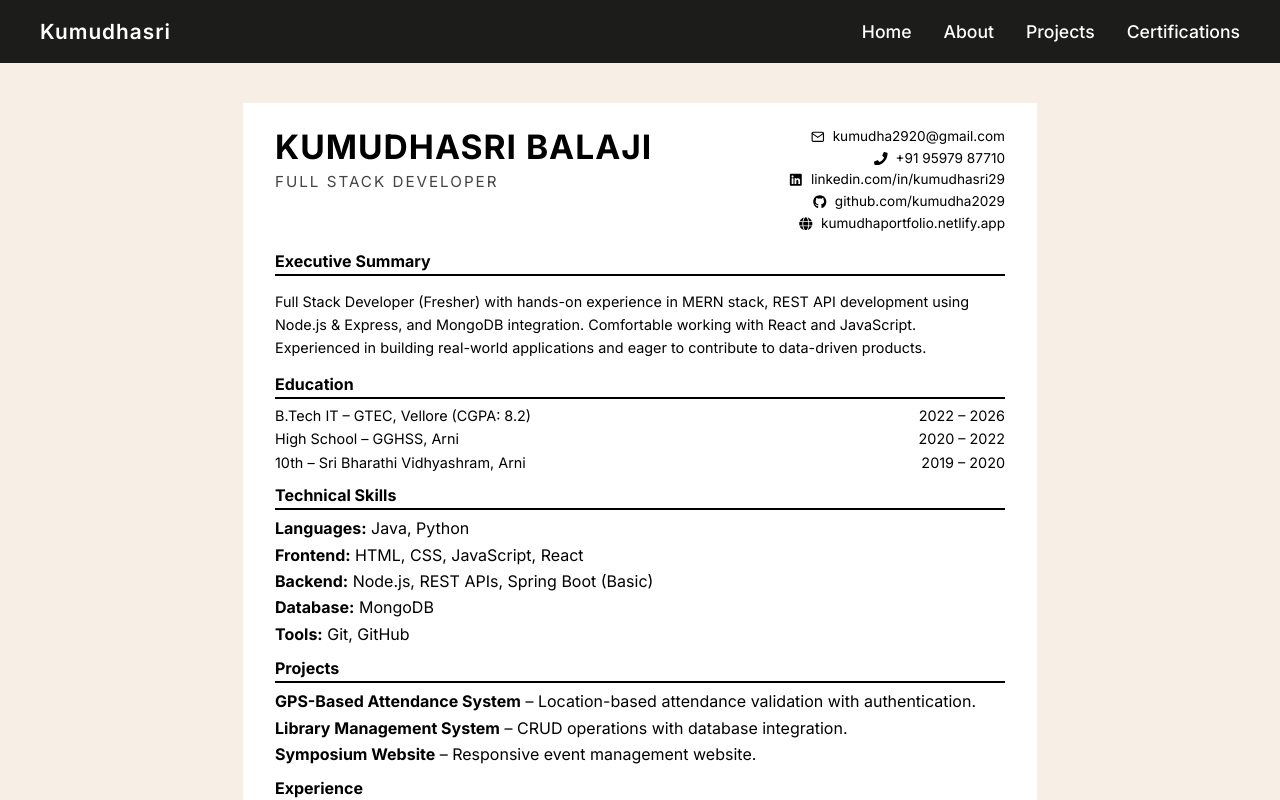
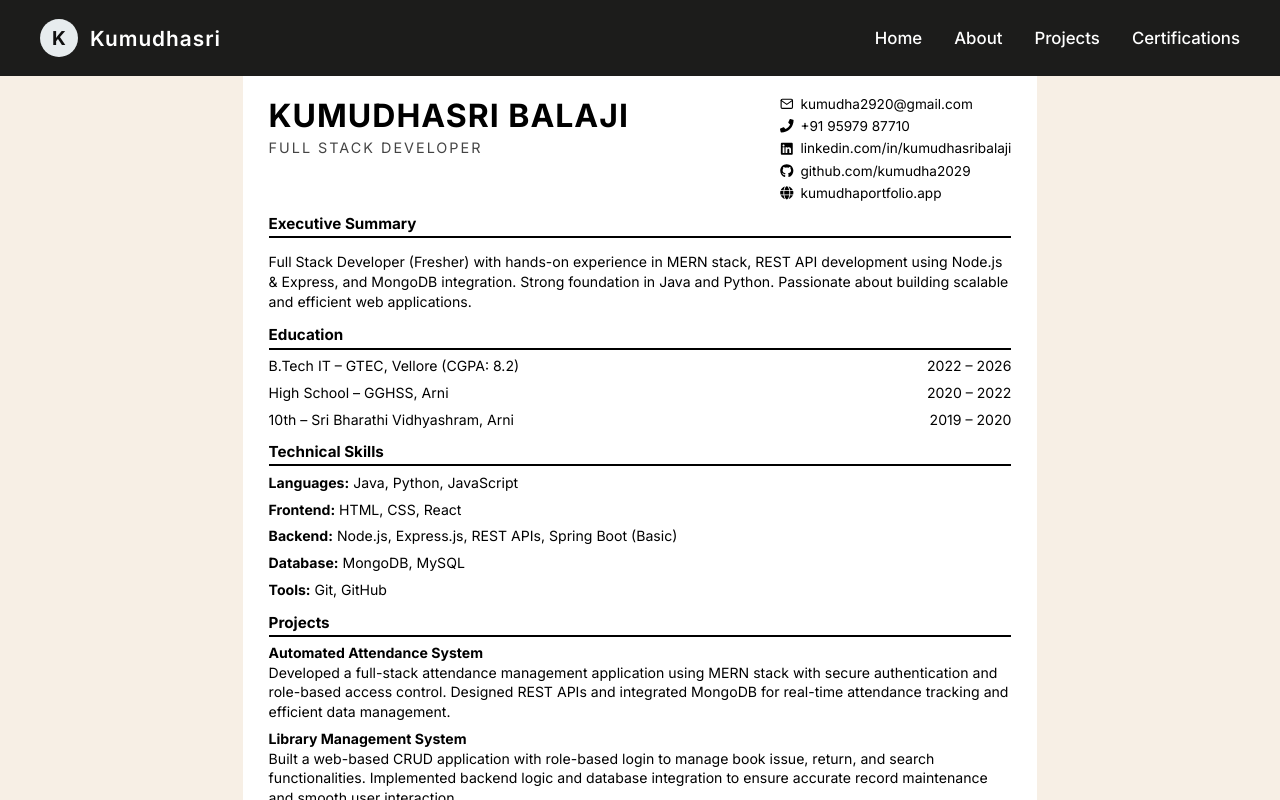
Before and after one commit to kumudha2029/Portfolio, a React (Vite) app: page /Resume in a window 1280 px wide. Shown: the top 800 px of the page. Built offline with nearby package versions, Linux system fonts and the light colour scheme.

Commit message:
FINAL HOSE

```diff
--- a/src/components/Certifications.jsx
+++ b/src/components/Certifications.jsx
@@ -111,7 +111,7 @@ function Certificates() {
             <Title>Full Stack Web Development Internship</Title>
             <Org>EDU TANTR Ventures Pvt. Ltd. – July 2025</Org>
 
-            <ViewButton href="/EduTantr.pdf" target="_blank" rel="noopener noreferrer">
+            <ViewButton href="/EduTantr.png" target="_blank" rel="noopener noreferrer">
               View Certificate <FaExternalLinkAlt />
             </ViewButton>
           </Content>
--- a/src/components/Navbar.jsx
+++ b/src/components/Navbar.jsx
@@ -17,9 +17,28 @@ const NavBarContainer = styled.nav`
   align-items: center;
 `;
 
-/* ---------- LOGO ---------- */
+/* ---------- LOGO SECTION ---------- */
 
-const Logo = styled.h2`
+const LogoWrapper = styled.div`
+  display: flex;
+  align-items: center;
+  gap: 12px;
+`;
+
+const LogoCircle = styled.div`
+  width: 38px;
+  height: 38px;
+  border-radius: 50%;
+  background: #e7ecee;
+  display: flex;
+  align-items: center;
+  justify-content: center;
+  color: #101010;
+  font-weight: bold;
+  font-size: 1.2rem;
+`;
+
+const LogoText = styled.h2`
   color: white;
   margin: 0;
   font-size: 1.3rem;
@@ -58,7 +77,7 @@ const StyledLink = styled(NavLink)`
   color: #ffffff;
   text-decoration: none;
   font-weight: 500;
-  font-size: 1.1rem;
+  font-size: 1.05rem;
   position: relative;
   transition: 0.3s ease;
 
@@ -108,12 +127,19 @@ function Navbar() {
 
   return (
     <NavBarContainer>
-      <Logo>Kumudhasri</Logo>
 
+      {/* Logo Section */}
+      <LogoWrapper>
+        <LogoCircle>K</LogoCircle>
+        <LogoText>Kumudhasri</LogoText>
+      </LogoWrapper>
+
+      {/* Mobile Menu Icon */}
       <MenuIcon onClick={() => setOpen(!open)}>
         {open ? <FaTimes /> : <FaBars />}
       </MenuIcon>
 
+      {/* Navigation Links */}
       <NavList open={open}>
         <NavItem>
           <StyledLink to="/Home" onClick={() => setOpen(false)}>
@@ -139,6 +165,7 @@ function Navbar() {
           </StyledLink>
         </NavItem>
       </NavList>
+
     </NavBarContainer>
   );
 }
--- a/src/components/Resume.jsx
+++ b/src/components/Resume.jsx
@@ -8,9 +8,8 @@ import html2pdf from "html2pdf.js";
 
 const Container = styled.div`
   width: 794px;
-  min-height: 1123px;
-  margin: 40px auto;
-  padding: 1.4rem 2rem;
+  margin: 0 auto;
+  padding: 1.2rem 1.6rem;
   background: #ffffff;
   color: #000;
   box-sizing: border-box;
@@ -23,34 +22,40 @@ const Header = styled.header`
   display: flex;
   justify-content: space-between;
   align-items: flex-start;
-  margin-bottom: 1rem;
+  margin-bottom: 0.8rem;
 `;
 
 const Name = styled.h1`
-  font-size: 2.1rem;
+  font-size: 2rem;
   margin: 0;
   letter-spacing: 1px;
 `;
 
 const SubHeader = styled.p`
-  font-size: 0.95rem;
+  font-size: 0.9rem;
   margin-top: 0.3rem;
   letter-spacing: 2px;
   text-transform: uppercase;
   color: #444;
 `;
 
+/* ===== Contact Section ===== */
+
 const ContactBlock = styled.div`
-  text-align: right;
+  display: grid;
+  grid-template-columns: 1fr;
+  gap: 0.4rem;
   font-size: 0.85rem;
-  line-height: 1.6;
+
+  svg {
+    font-size: 0.85rem;
+  }
 `;
 
 const ContactLine = styled.div`
   display: flex;
   align-items: center;
-  justify-content: flex-end;
-  gap: 0.5rem;
+  gap: 0.4rem;
 `;
 
 const ContactLink = styled.a`
@@ -61,14 +66,14 @@ const ContactLink = styled.a`
 /* ===== Sections ===== */
 
 const Section = styled.section`
-  margin-top: 0.9rem;
+  margin-top: 0.6rem;
 `;
 
 const SectionTitle = styled.h2`
-  font-size: 1rem;
+  font-size: 0.95rem;
   border-bottom: 2px solid #000;
   padding-bottom: 0.2rem;
-  margin-bottom: 0.5rem;
+  margin-bottom: 0.4rem;
 `;
 
 const List = styled.ul`
@@ -78,13 +83,15 @@ const List = styled.ul`
 `;
 
 const ListItem = styled.li`
-  margin-bottom: 0.4rem;
+  margin-bottom: 0.45rem;
+  font-size: 0.88rem;
+  line-height: 1.4;
 `;
 
 const EduRow = styled.div`
   display: flex;
   justify-content: space-between;
-  font-size: 0.9rem;
+  font-size: 0.88rem;
 `;
 
 /* ===== Download Button ===== */
@@ -99,7 +106,7 @@ const DownloadButton = styled.button`
   color: #fff;
   border: none;
   padding: 10px 22px;
-  font-size: 0.95rem;
+  font-size: 0.9rem;
   border-radius: 6px;
   cursor: pointer;
   transition: 0.3s;
@@ -120,7 +127,7 @@ const Resume = () => {
       margin: 0,
       filename: "Kumudhasri_Resume.pdf",
       image: { type: "jpeg", quality: 1 },
-      html2canvas: { scale: 2 },
+      html2canvas: { scale: 1 },
       jsPDF: { unit: "pt", format: "a4", orientation: "portrait" }
     };
 
@@ -138,6 +145,7 @@ const Resume = () => {
           </div>
 
           <ContactBlock>
+
             <ContactLine>
               <FiMail />
               <ContactLink href="mailto:kumudha2920@gmail.com">
@@ -154,36 +162,53 @@ const Resume = () => {
 
             <ContactLine>
               <FaLinkedin />
-              <ContactLink href="https://linkedin.com/in/kumudhasri29">
-                linkedin.com/in/kumudhasri29
+              <ContactLink
+                href="https://www.linkedin.com/in/kumudhasribalaji/"
+                target="_blank"
+                rel="noopener noreferrer"
+              >
+                linkedin.com/in/kumudhasribalaji
               </ContactLink>
             </ContactLine>
 
             <ContactLine>
               <FaGithub />
-              <ContactLink href="https://github.com/kumudha2029">
+              <ContactLink
+                href="https://github.com/kumudha2029"
+                target="_blank"
+                rel="noopener noreferrer"
+              >
                 github.com/kumudha2029
               </ContactLink>
             </ContactLine>
 
             <ContactLine>
               <FaGlobe />
-              <ContactLink href="https://kumudhabalajiportfoliio.netlify.app/">
-                kumudhaportfolio.netlify.app
+              <ContactLink
+                href="https://portfolio-kumudhasris-projects.vercel.app/"
+                target="_blank"
+                rel="noopener noreferrer"
+              >
+                kumudhaportfolio.app
               </ContactLink>
             </ContactLine>
+
           </ContactBlock>
         </Header>
 
+        {/* Executive Summary */}
+
         <Section>
           <SectionTitle>Executive Summary</SectionTitle>
-          <p style={{ fontSize: "0.9rem", lineHeight: "1.6" }}>
+          <p style={{ fontSize: "0.88rem", lineHeight: "1.4" }}>
             Full Stack Developer (Fresher) with hands-on experience in MERN stack,
             REST API development using Node.js & Express, and MongoDB integration.
-            Comfortable working with React and JavaScript. Experienced in building
-            real-world applications and eager to contribute to data-driven products.
+            Strong foundation in Java and Python. Passionate about building
+            scalable and efficient web applications.
           </p>
         </Section>
+
+        {/* Education */}
 
         <Section>
           <SectionTitle>Education</SectionTitle>
@@ -194,12 +219,14 @@ const Resume = () => {
                 <span>2022 – 2026</span>
               </EduRow>
             </ListItem>
+
             <ListItem>
               <EduRow>
                 <span>High School – GGHSS, Arni</span>
                 <span>2020 – 2022</span>
               </EduRow>
             </ListItem>
+
             <ListItem>
               <EduRow>
                 <span>10th – Sri Bharathi Vidhyashram, Arni</span>
@@ -209,47 +236,68 @@ const Resume = () => {
           </List>
         </Section>
 
+        {/* Technical Skills */}
+
         <Section>
           <SectionTitle>Technical Skills</SectionTitle>
           <List>
-            <ListItem><strong>Languages:</strong> Java, Python</ListItem>
-            <ListItem><strong>Frontend:</strong> HTML, CSS, JavaScript, React</ListItem>
-            <ListItem><strong>Backend:</strong> Node.js, REST APIs, Spring Boot (Basic)</ListItem>
-            <ListItem><strong>Database:</strong> MongoDB</ListItem>
+            <ListItem><strong>Languages:</strong> Java, Python, JavaScript</ListItem>
+            <ListItem><strong>Frontend:</strong> HTML, CSS, React</ListItem>
+            <ListItem><strong>Backend:</strong> Node.js, Express.js, REST APIs, Spring Boot (Basic)</ListItem>
+            <ListItem><strong>Database:</strong> MongoDB, MySQL</ListItem>
             <ListItem><strong>Tools:</strong> Git, GitHub</ListItem>
           </List>
         </Section>
 
+        {/* Projects */}
+
+        {/* ===== Projects ===== */}
+
 <Section>
   <SectionTitle>Projects</SectionTitle>
   <List>
+
     <ListItem>
-              <strong>GPS-Based Attendance System</strong> – Location-based attendance validation with authentication.
+      <strong>Automated Attendance System</strong><br/>
+      Developed a full-stack attendance management application using MERN stack with secure authentication and role-based access control.
+      Designed REST APIs and integrated MongoDB for real-time attendance tracking and efficient data management.
     </ListItem>
+
     <ListItem>
-              <strong>Library Management System</strong> – CRUD operations with database integration.
+      <strong>Library Management System</strong><br/>
+      Built a web-based CRUD application with role-based login to manage book issue, return, and search functionalities.
+      Implemented backend logic and database integration to ensure accurate record maintenance and smooth user interaction.
     </ListItem>
+
     <ListItem>
-              <strong>Symposium Website</strong> – Responsive event management website.
+      <strong>Symposium Event Management Website</strong><br/>
+      Created a responsive event registration platform using React with dynamic form handling and validation features.
+      Developed reusable UI components and optimized user experience for seamless event participation.
     </ListItem>
+
   </List>
 </Section>
+
+        {/* Experience */}
 
         <Section>
           <SectionTitle>Experience</SectionTitle>
           <List>
             <ListItem>
-              <strong>Full Stack Web Development Intern</strong> – EDU TANTR Ventures Pvt. Ltd.
-              <br />
-              <em>30 Days Offline Internship – July 2025</em>
+              <strong>Full Stack Web Development Intern</strong> – EDU TANTR Ventures Pvt. Ltd.<br/>
+              <em>July 2025</em><br/>
+              Worked on frontend UI, backend API integration,
+              and assisted in deployment processes.
             </ListItem>
           </List>
         </Section>
 
+        {/* Certifications */}
+
         <Section>
           <SectionTitle>Certifications</SectionTitle>
           <List>
-            <ListItem>Full Stack Web Development Internship – EDU TANTR (July 2025)</ListItem>
+            <ListItem>Full Stack Web Development Internship – EDU TANTR</ListItem>
             <ListItem>Java Virtual Internship – Besant Technologies</ListItem>
             <ListItem>Cloud Engineering – Google (Naan Mudhalvan)</ListItem>
             <ListItem>Data Analytics – Google (Naan Mudhalvan)</ListItem>
```
Lines whose indentation alone changed are shown as unchanged.
